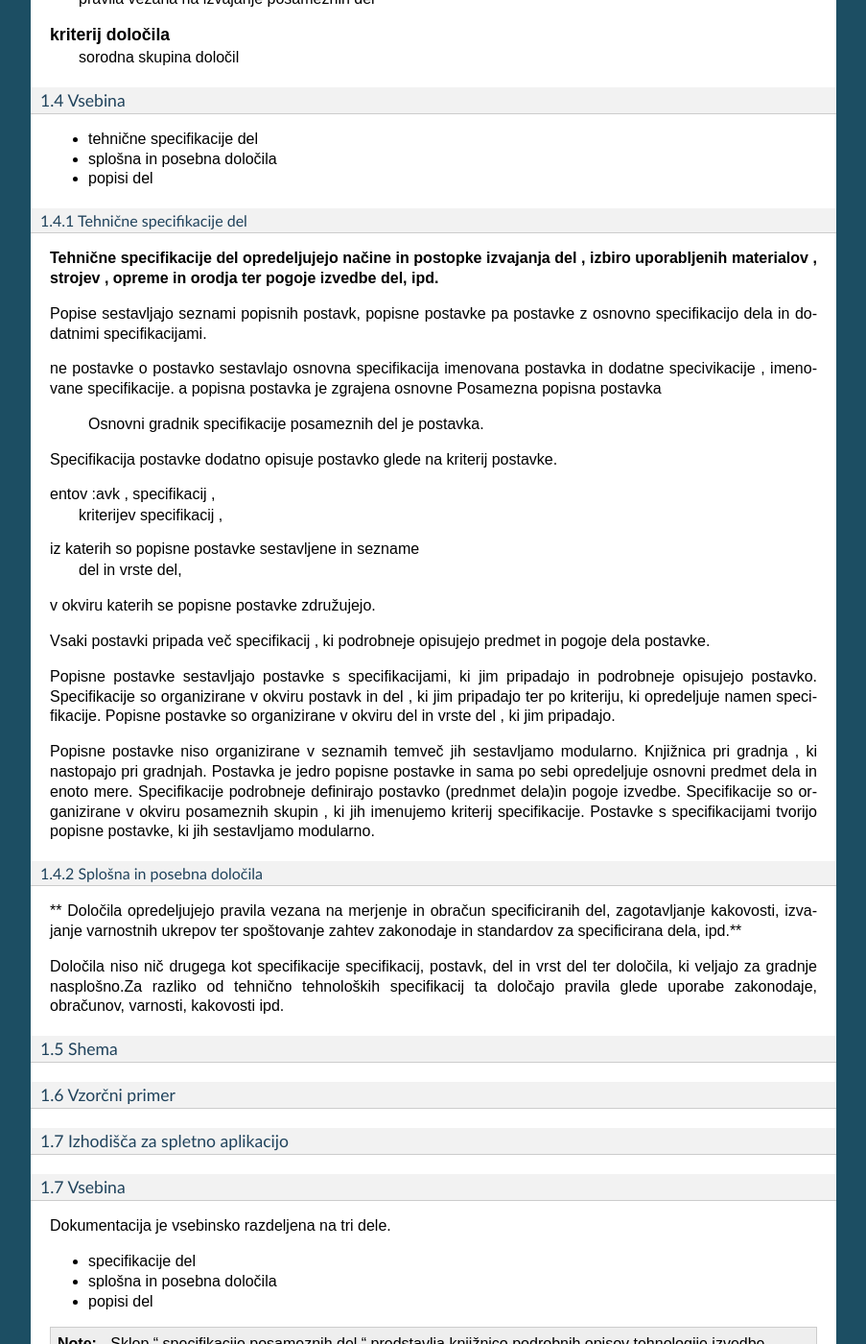
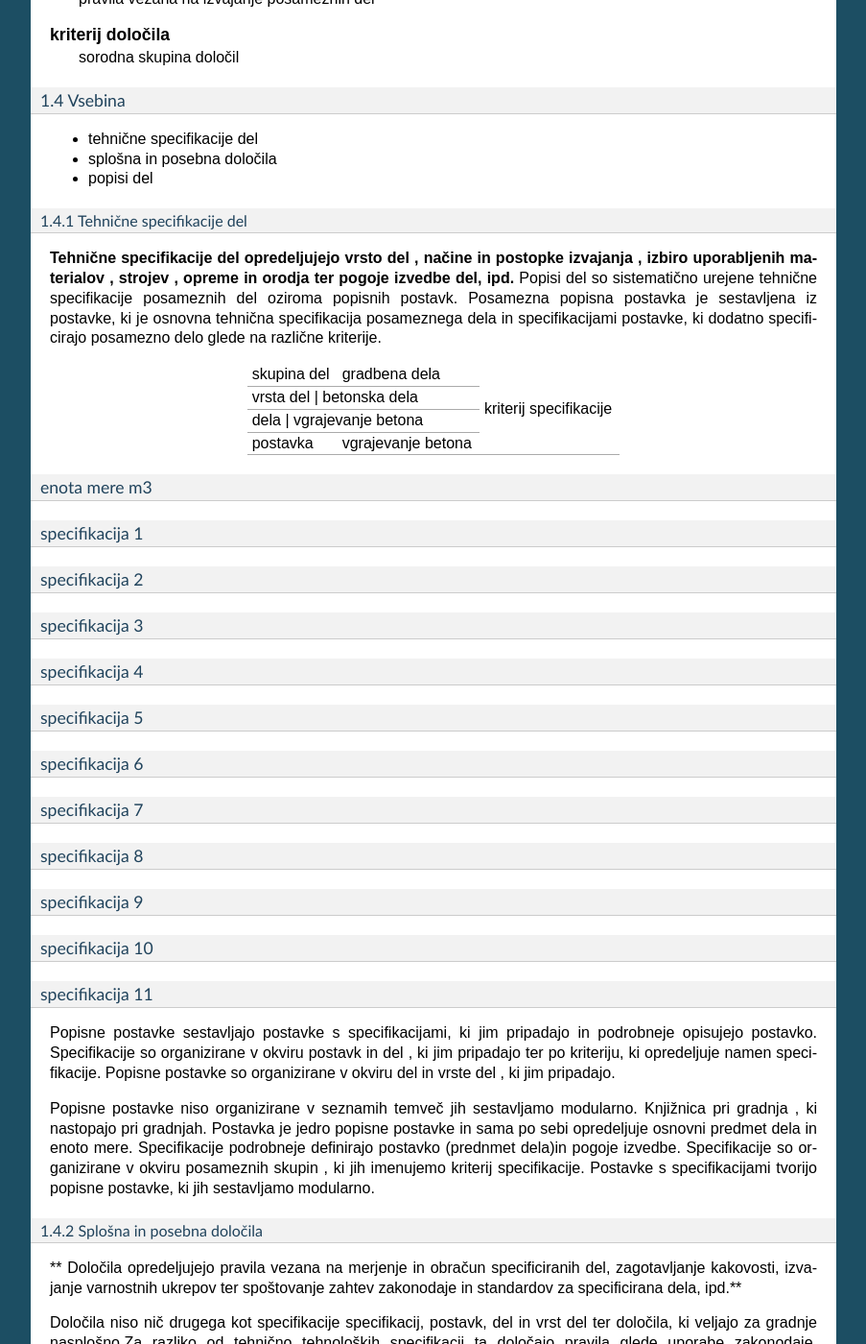
Before and after one commit to pavlovicr/bcs-staro, a Sphinx documentation site: the page built from docs/bcs_projekt.rst, in a window 1280 px wide and 1400 px high, scrolled down 2285 px. Shown: the whole window at 96% size, without its empty margins (198-1101 px from the left). Built offline with Sphinx 7.4.7, drawn with Linux system fonts in a browser that asks for light colours; pages that are not in the unit, such as notebooks, are missing from menus; some of the changed text lies outside the part shown.

Commit message:
kaj pa sedaj

```diff
--- a/docs/bcs_projekt.rst
+++ b/docs/bcs_projekt.rst
@@ -102,35 +102,48 @@ Popisi del sprejeti kot standardizirani popisi del, s konsenzom investitorjev gr
 1.4.1 Tehnične specifikacije del
 ^^^^^^^^^^^^^^^^^^^^^^^^^^^^^^^^
 
-**Tehnične specifikacije del opredeljujejo načine in postopke izvajanja del , izbiro uporabljenih materialov , strojev , opreme in orodja ter pogoje izvedbe del, ipd.**
+**Tehnične specifikacije del opredeljujejo vrsto del , načine in postopke izvajanja , izbiro uporabljenih materialov , strojev , opreme in orodja ter pogoje izvedbe del, ipd.**
+Popisi del so sistematično urejene tehnične specifikacije posameznih del oziroma popisnih postavk.
+Posamezna popisna postavka je sestavljena iz postavke, ki je osnovna tehnična specifikacija posameznega dela in specifikacijami postavke, ki dodatno specificirajo posamezno delo glede na različne kriterije.
 
-
-
-
-Popise sestavljajo seznami popisnih postavk, popisne postavke pa postavke z osnovno specifikacijo dela in dodatnimi specifikacijami.
-
-
-ne postavke o postavko sestavlajo osnovna specifikacija imenovana postavka in dodatne specivikacije , imenovane specifikacije.
-a popisna postavka je zgrajena osnovne Posamezna popisna postavka
++--------------------------+-------------------+----------------+
+|skupina del               | gradbena dela     |                |
++--------------------------+-------------------+                |
+|vrsta del                 | betonska dela     | kriterij       |
++----------------------------------------------+ specifikacije  |
+|dela                      | vgrajevanje betona|                |
++--------------------------+-------------------+                |
+|postavka                  | vgrajevanje betona|                |
++--------------------------+-------------------+----------------+
+enota mere                   m3
+-----------------
+specifikacija 1
+-----------------
+specifikacija 2
+-----------------
+specifikacija 3
+-----------------
+specifikacija 4
+-----------------
+specifikacija 5
+-----------------
+specifikacija 6
+-----------------
+specifikacija 7
+--------------------
+specifikacija 8
+---------------------
+specifikacija 9
+--------------------
+specifikacija 10
+-------------------
+specifikacija 11
+------------------
 
 
 
 
 
-
-
- Osnovni gradnik specifikacije posameznih del je postavka.
-Specifikacija postavke dodatno opisuje postavko glede na kriterij postavke.
-
-
-entov :avk ,	specifikacij ,
-	kriterijev specifikacij ,
-iz katerih so popisne postavke sestavljene in sezname
-	del
-	in vrste del,
-v okviru katerih se popisne postavke združujejo.
-
-Vsaki postavki pripada več specifikacij , ki podrobneje opisujejo predmet in pogoje dela postavke.
 
 Popisne postavke sestavljajo postavke s specifikacijami, ki jim pripadajo in podrobneje opisujejo postavko. Specifikacije so organizirane v  okviru postavk in del , ki jim pripadajo ter po kriteriju, ki opredeljuje namen specifikacije.
 Popisne postavke so organizirane v okviru del in vrste del , ki jim pripadajo.
```
